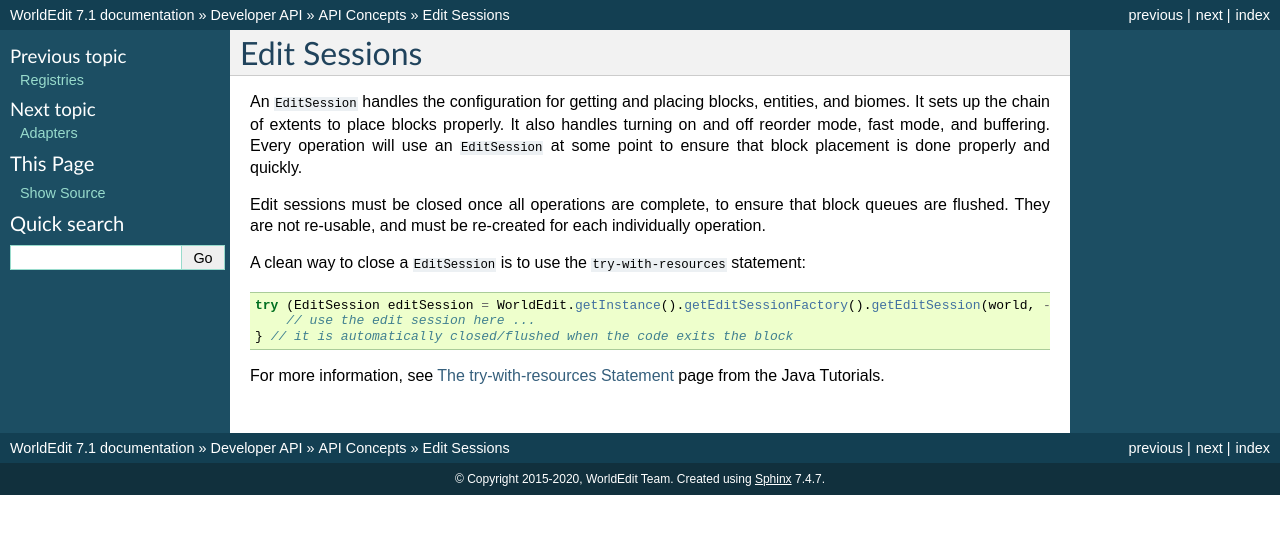
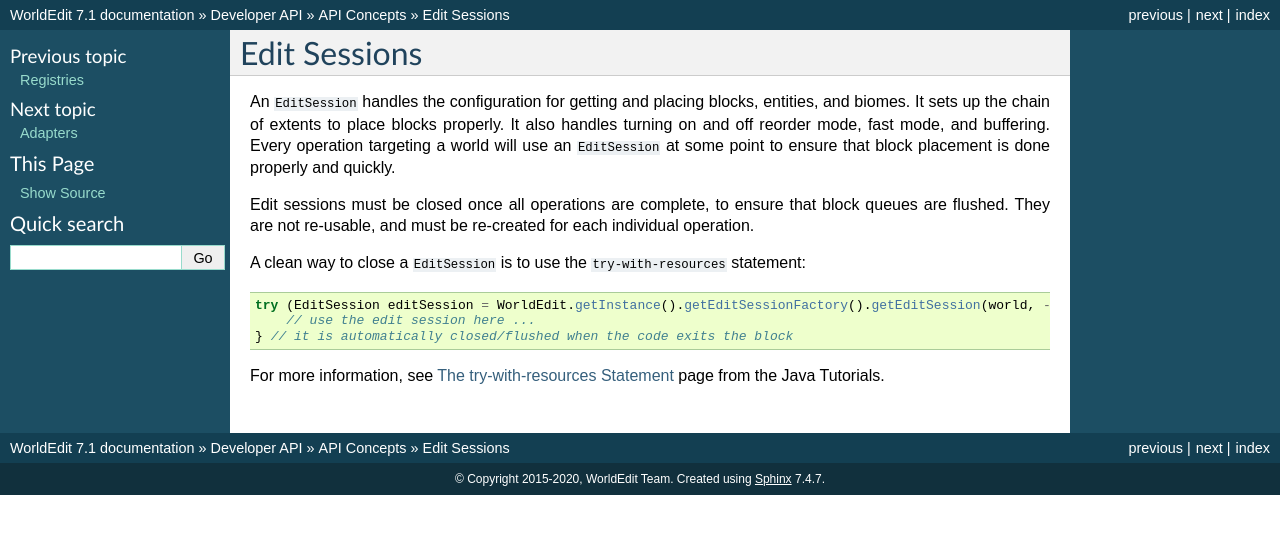
Before and after one commit to EngineHub/WorldEditDocs, a Sphinx documentation site: the page built from source/api/concepts/edit-sessions.rst, in a window 1280 px wide. Shown: the top 534 px of the page. Built offline with Sphinx 7.4.7, drawn with Linux system fonts in a browser that asks for light colours.

Commit message:
Fix typo/wording in EditSession docs

```diff
--- a/source/api/concepts/edit-sessions.rst
+++ b/source/api/concepts/edit-sessions.rst
@@ -2,10 +2,10 @@
 =============
 An ``EditSession`` handles the configuration for getting and placing blocks, entities, and biomes. It sets up the
 chain of extents to place blocks properly. It also handles turning on and off reorder mode, fast mode, and buffering.
-Every operation will use an ``EditSession`` at some point to ensure that block placement is done properly and quickly.
+Every operation targeting a world will use an ``EditSession`` at some point to ensure that block placement is done properly and quickly.
 
 Edit sessions must be closed once all operations are complete, to ensure that block queues are flushed.
-They are not re-usable, and must be re-created for each individually operation.
+They are not re-usable, and must be re-created for each individual operation.
 
 A clean way to close a ``EditSession`` is to use the ``try-with-resources`` statement:
 
```
